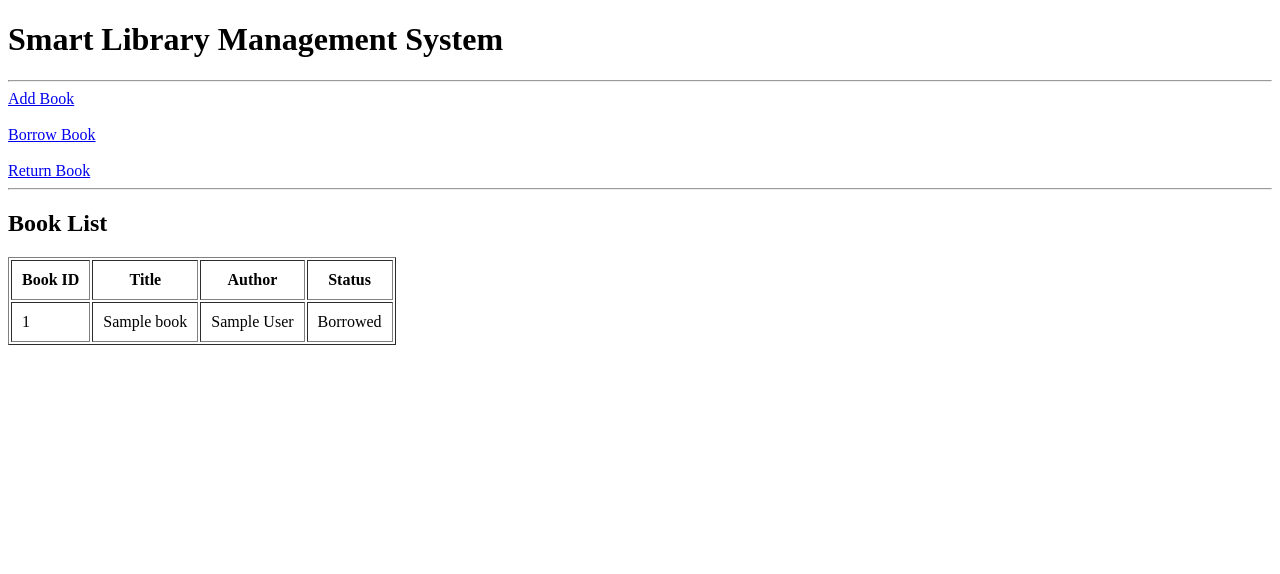
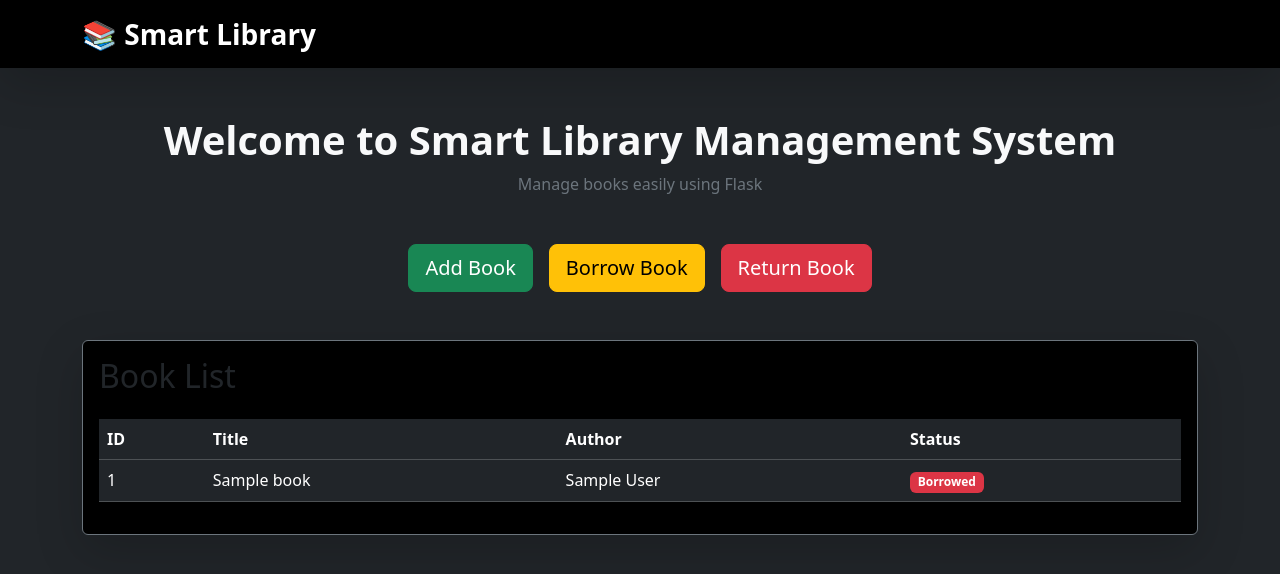
Before and after one commit to lakshya17-K/Library-Managment-, a Flask app: template templates/index.html in a window 1280 px wide. Shown: the top 574 px of the page. Run offline with Flask 3, Linux system fonts and the light colour scheme; the template is opened without the code that fills it: most values are stand-ins (such as "Sample title", 1, 10 or a date in 2020).

Commit message:
Update index.html

```diff
--- a/templates/index.html
+++ b/templates/index.html
@@ -1,54 +1,133 @@
 <!DOCTYPE html>
-<html>
+<html lang="en">
+
 <head>
+
+    <meta charset="UTF-8">
+
+    <meta name="viewport"
+          content="width=device-width, initial-scale=1.0">
+
     <title>Smart Library System</title>
+
+    <link href="https://cdn.jsdelivr.net/npm/bootstrap@5.3.3/dist/css/bootstrap.min.css"
+          rel="stylesheet">
+
 </head>
-<body>
 
-    <h1>Smart Library Management System</h1>
+<body class="bg-dark text-light">
 
-    <hr>
+    <nav class="navbar navbar-dark bg-black shadow-lg">
 
-    <a href="/add">Add Book</a>
-    <br><br>
+        <div class="container">
 
-    <a href="/borrow">Borrow Book</a>
-    <br><br>
+            <span class="navbar-brand fw-bold fs-3">
+                📚 Smart Library
+            </span>
 
-    <a href="/return">Return Book</a>
+        </div>
 
-    <hr>
+    </nav>
 
-    <h2>Book List</h2>
+    <div class="container mt-5">
 
-    <table border="1" cellpadding="10">
+        <div class="text-center mb-5">
+
+            <h1 class="fw-bold">
+                Welcome to Smart Library Management System
+            </h1>
+
+            <p class="text-secondary">
+                Manage books easily using Flask
+            </p>
+
+        </div>
+
+        <div class="d-flex justify-content-center gap-3 mb-5">
+
+            <a href="/add"
+               class="btn btn-success btn-lg">
+                Add Book
+            </a>
+
+            <a href="/borrow"
+               class="btn btn-warning btn-lg">
+                Borrow Book
+            </a>
+
+            <a href="/return"
+               class="btn btn-danger btn-lg">
+                Return Book
+            </a>
+
+        </div>
+
+        <div class="card bg-black border-secondary shadow-lg">
+
+            <div class="card-body">
+
+                <h2 class="mb-4">
+                    Book List
+                </h2>
+
+                <table class="table table-dark table-hover align-middle">
+
+                    <thead>
 
                         <tr>
-            <th>Book ID</th>
+
+                            <th>ID</th>
                             <th>Title</th>
                             <th>Author</th>
                             <th>Status</th>
+
                         </tr>
+
+                    </thead>
+
+                    <tbody>
 
                         {% for book in books %}
 
                         <tr>
+
                             <td>{{ book.id }}</td>
+
                             <td>{{ book.title }}</td>
+
                             <td>{{ book.author }}</td>
 
                             <td>
+
                                 {% if book.available %}
+
+                                <span class="badge bg-success">
                                     Available
+                                </span>
+
                                 {% else %}
+
+                                <span class="badge bg-danger">
                                     Borrowed
+                                </span>
+
                                 {% endif %}
+
                             </td>
+
                         </tr>
 
                         {% endfor %}
 
+                    </tbody>
+
                 </table>
+
+            </div>
+
+        </div>
+
+    </div>
 
 </body>
 </html>
```
Lines whose indentation alone changed are shown as unchanged.
